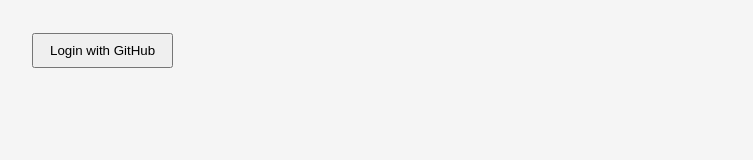
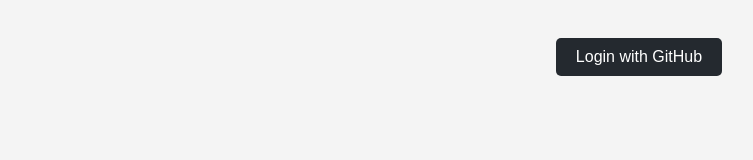
Before and after one commit to zyunling/LunaTV-config, a website: page web-editor/index.html in a window 1280 px wide. Shown: the whole page, without its empty margins (1-754 px from the left). Drawn offline with Linux system fonts and the light colour scheme.

Commit message:
Update style.css

```diff
--- a/web-editor/style.css
+++ b/web-editor/style.css
@@ -1,23 +1,48 @@
 body {
     font-family: Arial, sans-serif;
     padding: 20px;
-    background: #f5f5f5;
+    background-color: #f4f4f4;
 }
-.container {
-    max-width: 900px;
-    margin: auto;
-    background: white;
-    padding: 20px;
-    border-radius: 8px;
-    box-shadow: 0 0 10px rgba(0,0,0,0.1);
+
+#auth-container {
+    text-align: center;
 }
+
+#login-btn {
+    background-color: #24292f;
+    color: white;
+    padding: 10px 20px;
+    border: none;
+    cursor: pointer;
+    font-size: 16px;
+    border-radius: 5px;
+}
+
+#login-btn:hover {
+    background-color: #6e7d85;
+}
+
+#editor-container {
+    margin-top: 20px;
+}
+
+textarea {
+    font-family: monospace;
+    width: 100%;
+    resize: vertical;
+}
+
 button {
-    margin: 5px;
-    padding: 8px 16px;
+    padding: 10px 20px;
+    margin-top: 10px;
+    background-color: #28a745;
+    color: white;
+    border: none;
+    cursor: pointer;
+    font-size: 16px;
+    border-radius: 5px;
 }
-textarea {
-    width: 100%;
-    margin-top: 10px;
-    font-family: monospace;
-    font-size: 14px;
+
+button:hover {
+    background-color: #218838;
 }
```
